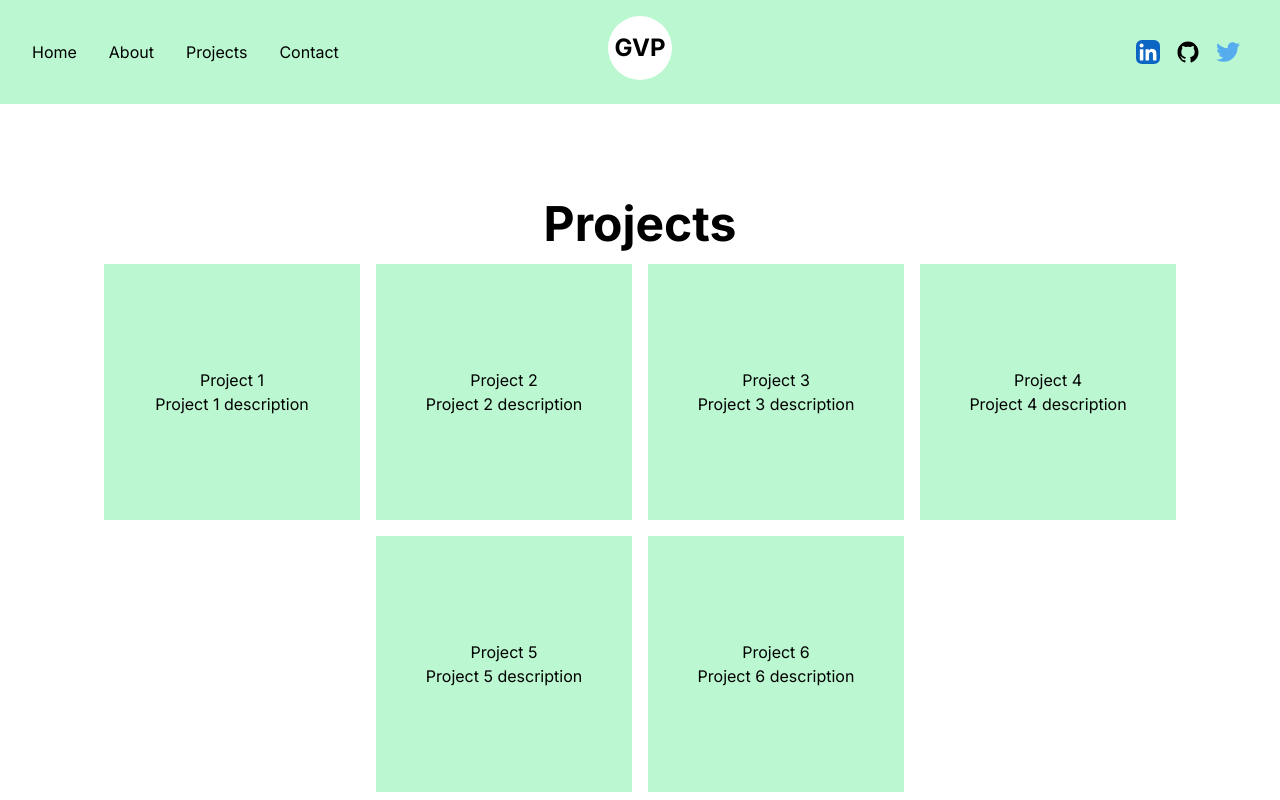
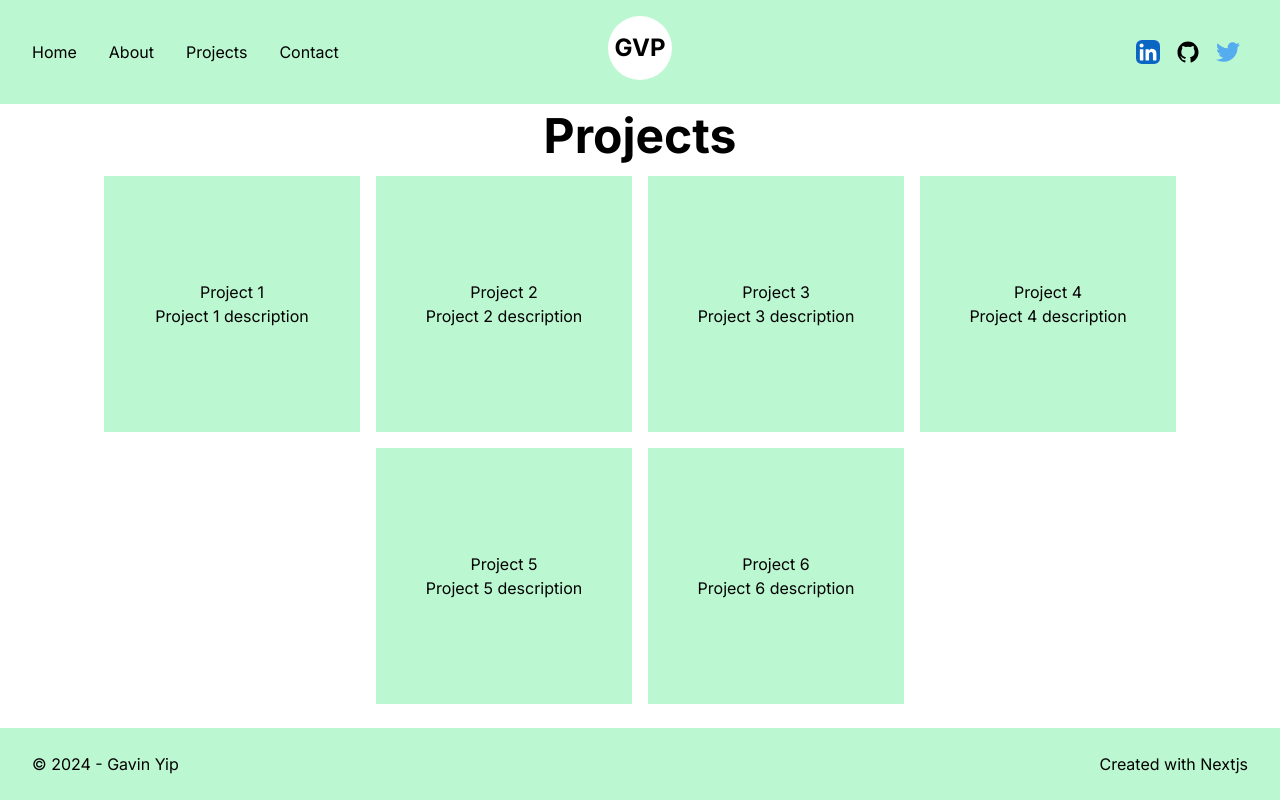
Before and after one commit to Gavinpiy/portfolio, a Next.js app: page /projects in a window 1280 px wide. Shown: the top 800 px of the page. Built offline with nearby package versions, Linux system fonts and the light colour scheme.

Commit message:
fixed header and footer

```diff
--- a/app/home/page.jsx
+++ b/app/home/page.jsx
@@ -1,9 +1,7 @@
-
 const Home = () => {
   return (
     <>
-
-      <main className="flex pt-20">
+      <main className="flex">
         <h1>Homepage</h1>
       </main>
     </>
--- a/app/page.jsx
+++ b/app/page.jsx
@@ -10,7 +10,7 @@ const montserrat = Montserrat({
 function Page() {
   return (
     <main
-      className={`flex min-h-screen flex-col items-center justify-between font-montserrat`}
+      className={`flex flex-col items-center justify-between font-montserrat`}
       style={{ fontFamily: montserrat.variable }}
     >
       <Home />
--- a/app/projects/page.jsx
+++ b/app/projects/page.jsx
@@ -1,9 +1,6 @@
 const Projects = () => {
   return (
-    <section
-      id="projects"
-      className="flex flex-col items-center pt-20 w-full  h-screen"
-    >
+    <section id="projects" className="flex flex-col items-center w-full">
       <h1 className="text-5xl font-bold p-4">Projects</h1>
       <div className="flex flex-wrap justify-center gap-4 ">
         <div className="flex flex-col items-center justify-center w-64 h-64 bg-green-200">
--- a/app/template.jsx
+++ b/app/template.jsx
@@ -9,8 +9,11 @@ const variants = {
 
 export default function Template({ children }) {
   return (
-    <div className="">
+    <div className="flex flex-col h-screen">
+      <header className="fixed top-0 w-full">
         <Header />
+      </header>
+      <main className="overflow-y-scroll flex-grow pt-24 pb-20">
         <motion.main
           variants={variants}
           initial="hidden"
@@ -19,7 +22,10 @@ export default function Template({ children }) {
         >
           {children}
         </motion.main>
+      </main>
+      <footer className="fixed bottom-0 w-full">
         <Footer />
+      </footer>
     </div>
   );
 }
```
Lines whose indentation alone changed are shown as unchanged.
